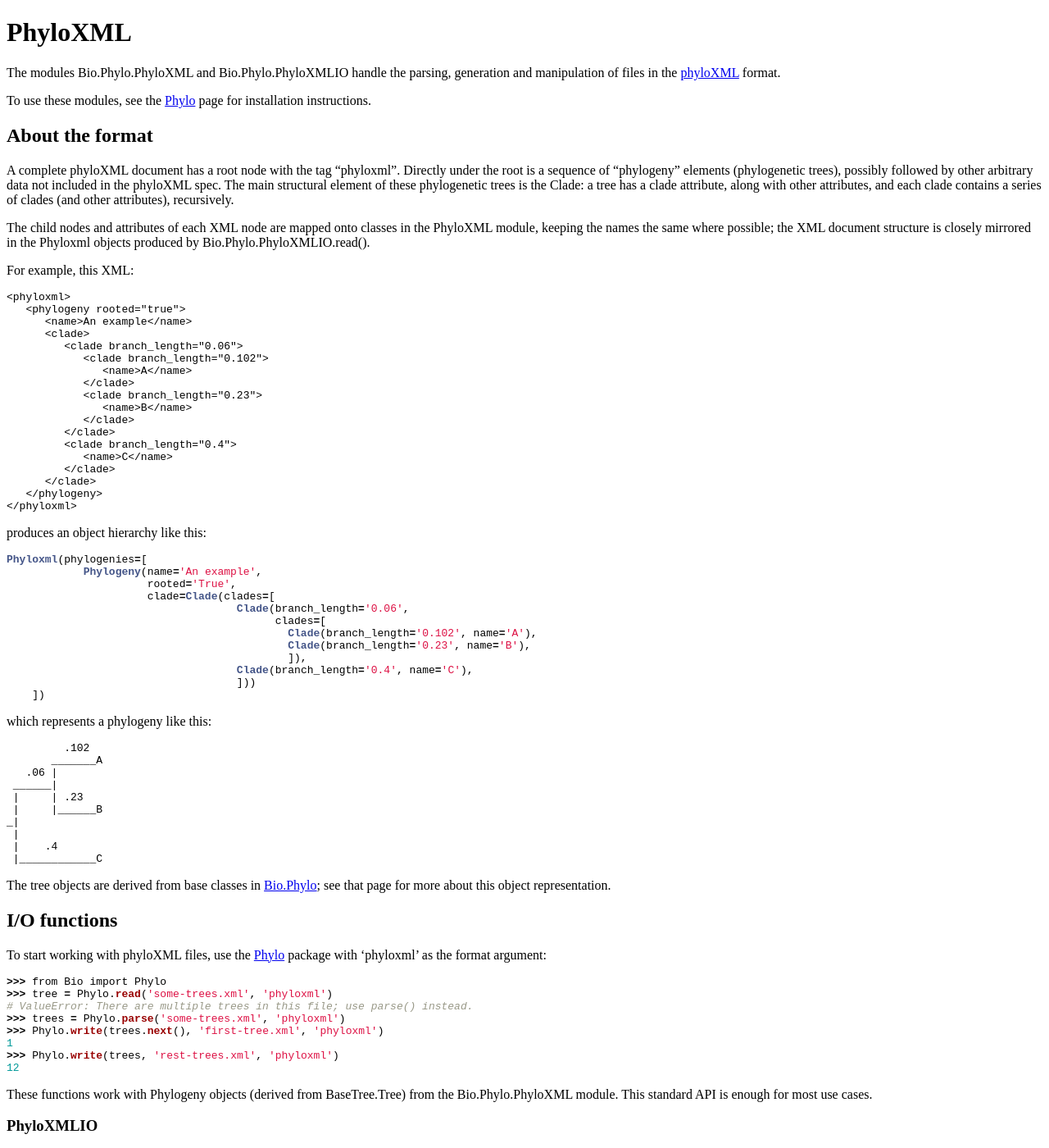
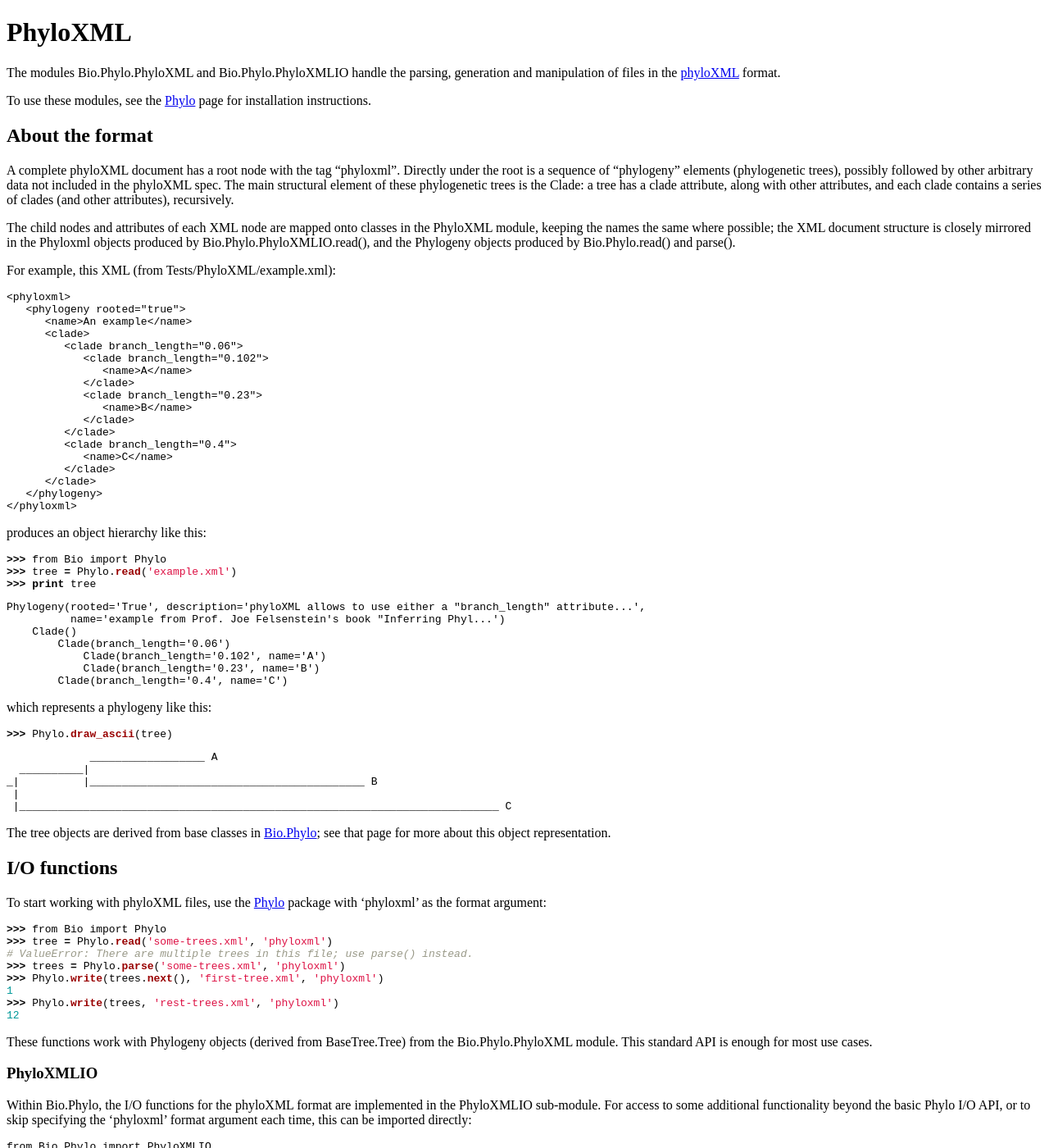
Before and after one commit to biopython/biopython.github.io, a Jekyll site: the page built from wiki/PhyloXML.md, in a window 1280 px wide and 1400 px high. Shown: the whole window at 82% size. Built offline with Jekyll 4.4.1, drawn with Linux system fonts in a browser that asks for light colours.

Commit message:
/* About the format */ Used real Phylo features to show object tree and phylogram

````diff
--- a/wiki/PhyloXML.md
+++ b/wiki/PhyloXML.md
@@ -25,9 +25,10 @@ other attributes), recursively.
 The child nodes and attributes of each XML node are mapped onto classes
 in the PhyloXML module, keeping the names the same where possible; the
 XML document structure is closely mirrored in the Phyloxml objects
-produced by Bio.Phylo.PhyloXMLIO.read().
+produced by Bio.Phylo.PhyloXMLIO.read(), and the Phylogeny objects
+produced by Bio.Phylo.read() and parse().
 
-For example, this XML:
+For example, this XML (from Tests/PhyloXML/example.xml):
 
     <phyloxml>
        <phylogeny rooted="true">
@@ -51,33 +52,30 @@ For example, this XML:
 produces an object hierarchy like this:
 
 ``` python
-Phyloxml(phylogenies=[
-            Phylogeny(name='An example',
-                      rooted='True',
-                      clade=Clade(clades=[
-                                    Clade(branch_length='0.06',
-                                          clades=[
-                                            Clade(branch_length='0.102', name='A'),
-                                            Clade(branch_length='0.23', name='B'),
-                                            ]),
-                                    Clade(branch_length='0.4', name='C'),
-                                    ]))
-    ])
+>>> from Bio import Phylo
+>>> tree = Phylo.read('example.xml')
+>>> print tree
 ```
+
+    Phylogeny(rooted='True', description='phyloXML allows to use either a "branch_length" attribute...',
+              name='example from Prof. Joe Felsenstein's book "Inferring Phyl...')
+        Clade()
+            Clade(branch_length='0.06')
+                Clade(branch_length='0.102', name='A')
+                Clade(branch_length='0.23', name='B')
+            Clade(branch_length='0.4', name='C')
 
 which represents a phylogeny like this:
 
+``` python
+>>> Phylo.draw_ascii(tree)
+```
 
-             .102
-           _______A
-       .06 |
-     ______|
-     |     | .23
-     |     |______B
-    _|
+                 __________________ A
+      __________|
+    _|          |___________________________________________ B
      |
-     |    .4
-     |____________C
+     |___________________________________________________________________________ C
 
 The tree objects are derived from base classes in
 [Bio.Phylo](Phylo "wikilink"); see that page for more about this object
````
Also changed, not shown: 1 other file.
